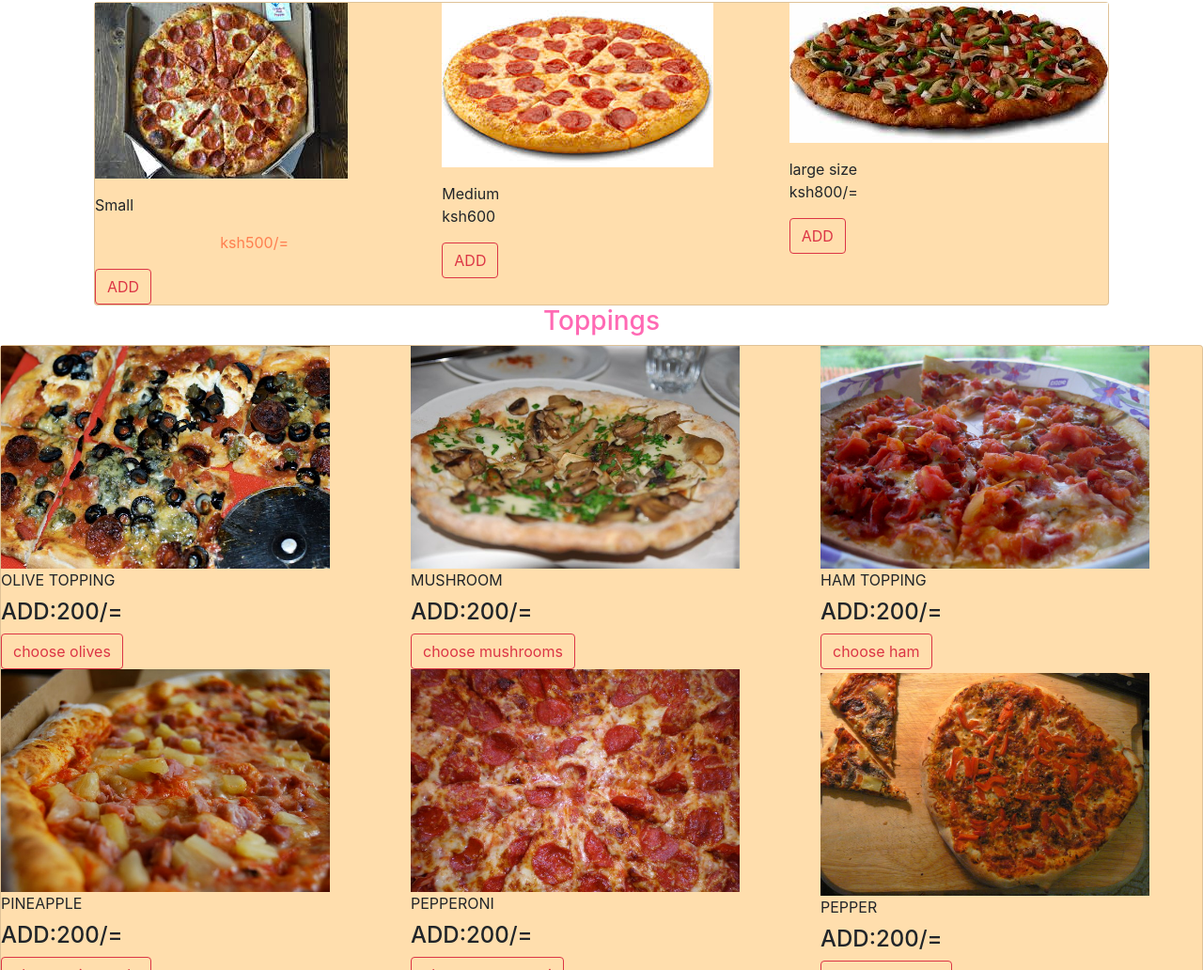
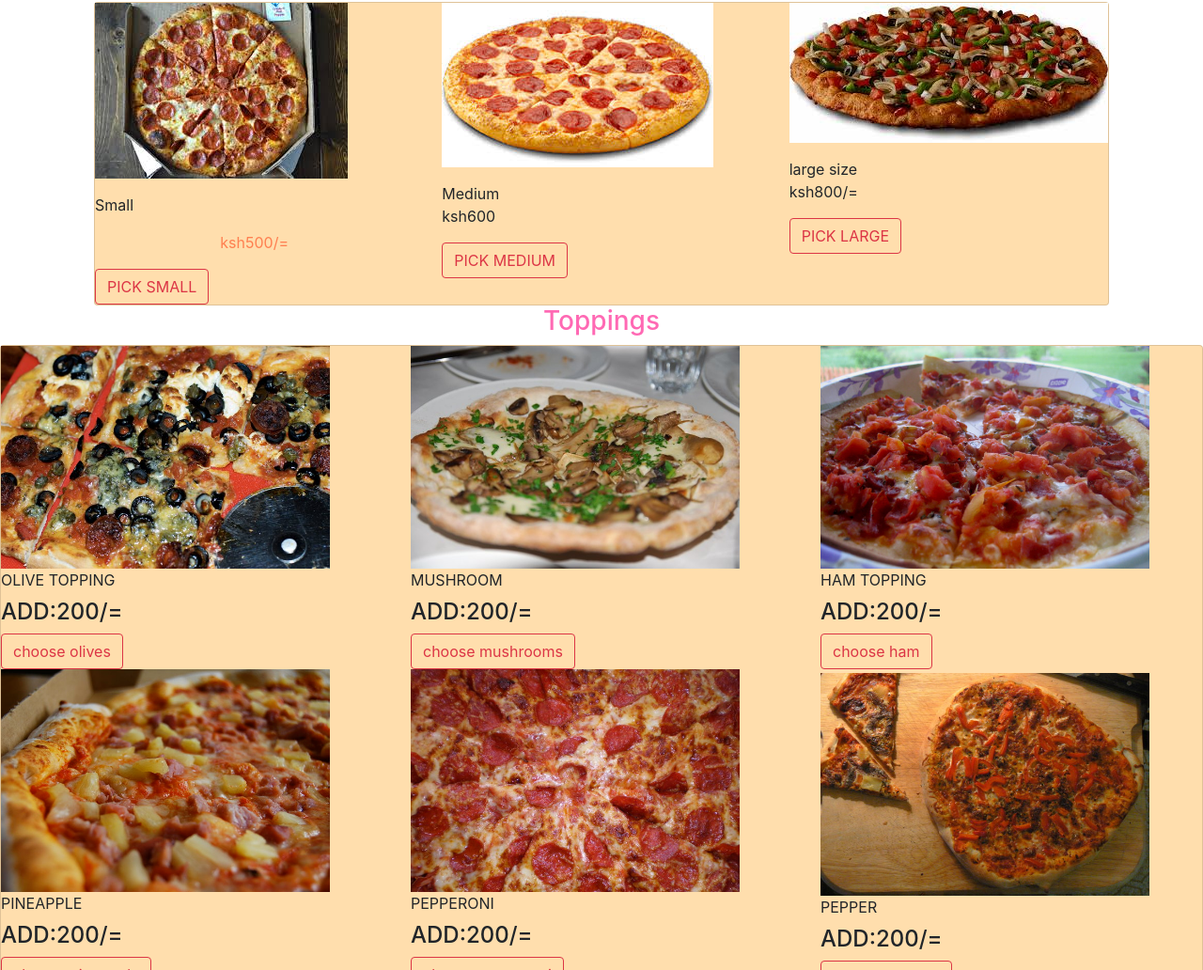
Before and after one commit to Fredrick-kyalo/sturdy-disco, a plain HTML site: page index.html in a window 1280 px wide. Shown: the part 1135-2167 px from the top of the page at 94% size. Drawn offline with nearby package versions, Linux system fonts and the light colour scheme.

Commit message:
modify index.html

```diff
--- a/index.html
+++ b/index.html
@@ -74,7 +74,7 @@
                         <img src="SMALL.jpeg" alt=""><br></p>
                         <P>Small</p>
                         <p class="red">ksh500/=</p>
-                        <button type="button" class="btn btn-outline-danger">ADD</button>
+                        <button type="button" class="btn btn-outline-danger">PICK SMALL</button>
 
                     </div>
 
@@ -83,7 +83,7 @@
                         <img src="MEDIUM.jpeg" alt=""><br></p>
                         Medium
                         <p class="Medium"><span>ksh</span><span name=amount>600</span></p>
-                        <button type="button" class="btn btn-outline-danger">ADD</button>
+                        <button type="button" class="btn btn-outline-danger">PICK MEDIUM</button>
 
                     </div>
 
@@ -91,7 +91,7 @@
                         <img src="LARGE.jpeg" alt=""><br></p>
                         large size
                         <p class="large">ksh800/=</p>
-                        <button type="button" class="btn btn-outline-danger">ADD</button>
+                        <button type="button" class="btn btn-outline-danger">PICK LARGE</button>
 
                     </div>
                 </div>
```
